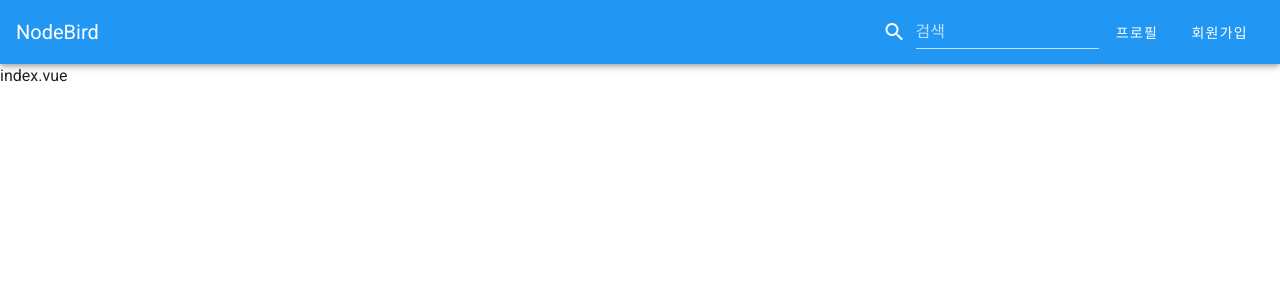
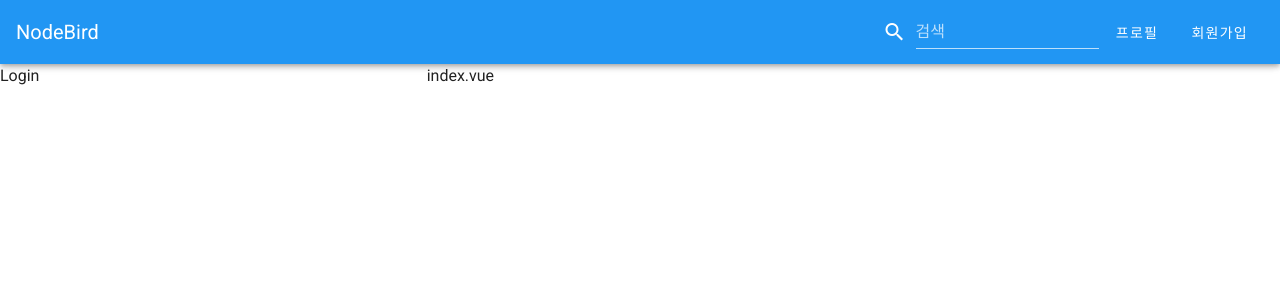
Before and after one commit to wknowpark797/study-clone-nodebird, a Nuxt app in the folder front/: page / in a window 1280 px wide. Shown: the top 300 px of the page. Built offline with nearby package versions, Linux system fonts and the light colour scheme.

Commit message:
공통 레이아웃 > 컨텐츠 영역 추가

```diff
--- a/front/layouts/default.vue
+++ b/front/layouts/default.vue
@@ -38,7 +38,16 @@
             </v-toolbar>
         </nav>
 
-        <nuxt />
+        <!-- Login, Content -->
+        <v-row no-gutters>
+            <v-col cols="12" md="4">
+                Login
+            </v-col>
+            <v-col cols="12" md="8">
+                <nuxt />
+                <!-- <router-view /> -->
+            </v-col>
+        </v-row>
 
     </v-app>
 </template>
```
